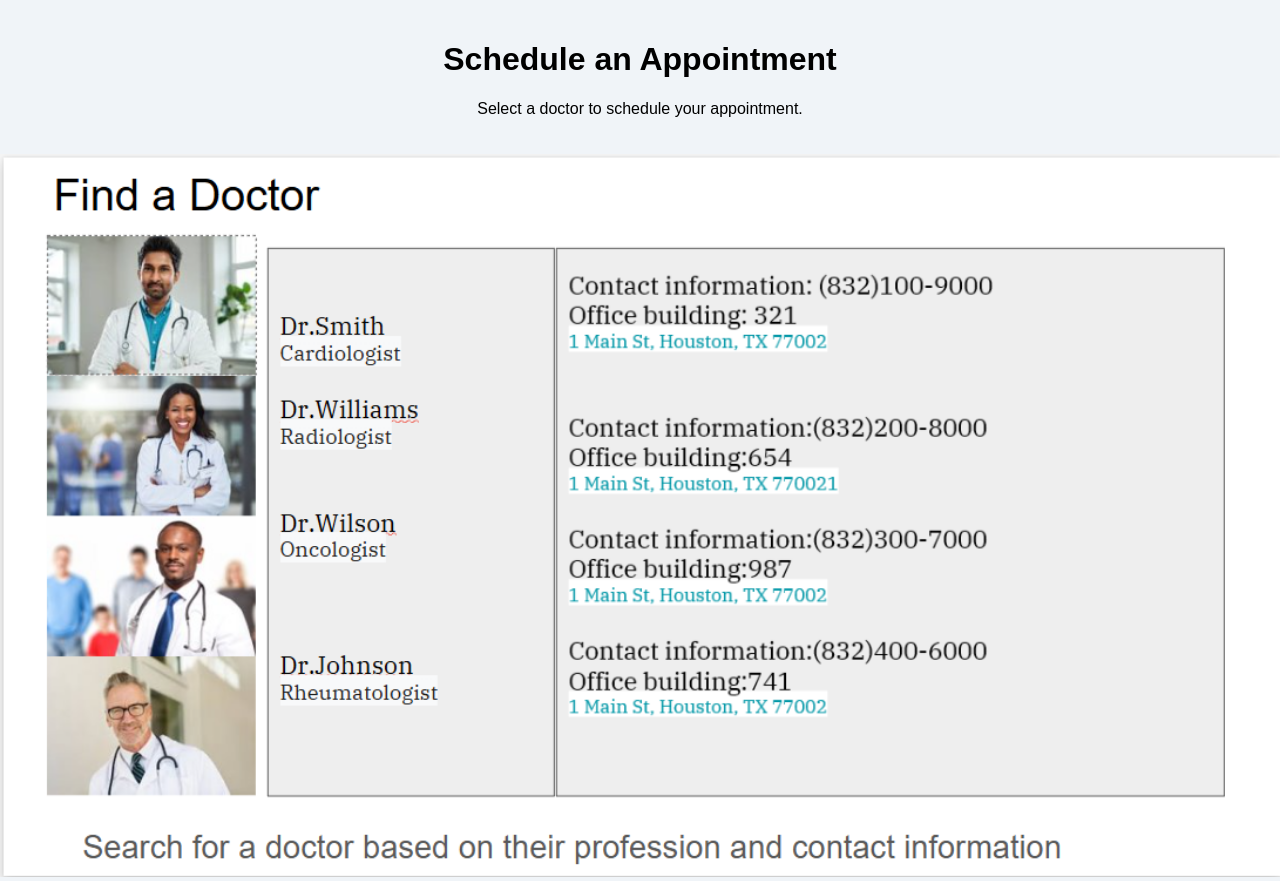
After one commit to Confetti-pop/Software-engineering-project, a Flask app: page /schedule_appointment in a window 1280 px wide. The commit adds this page. Run offline with Flask 3, Linux system fonts and the light colour scheme.

Commit message:
Schedule appointment

```diff
--- a/Medical_web/app.py
+++ b/Medical_web/app.py
@@ -315,6 +315,10 @@ def analytics_dashboard():
         medication_counts=medication_counts
     )
 
+@app.route('/schedule_appointment')
+def schedule_appointment():
+    return render_template('schedule_appointment.html')
+
 # Logout and clear session
 @app.route('/logout')
 def logout():
--- a/Medical_web/static/style.css
+++ b/Medical_web/static/style.css
@@ -140,3 +140,40 @@ body.blended-login {
     border-radius: 5px;
     cursor: pointer;
 }
+
+/*Schedule Page styling */
+.schedule-page {
+  font-family: Arial, sans-serif;
+  background-color: #f0f4f8;
+  height: 100vh;
+  margin: 0;
+  padding: 0;
+  overflow: hidden;
+  position: relative;
+}
+
+.page-header {
+  text-align: center;
+  padding: 20px;
+}
+
+.doctor-background img {
+  width: 100%;
+  height: 100%;
+  object-fit: cover;
+}
+.btn-schedule {
+  display: inline-block;
+  margin-top: 20px;
+  padding: 12px 24px;
+  background-color: #1e73e8;
+  color: white;
+  font-weight: bold;
+  text-decoration: none;
+  border-radius: 6px;
+  transition: background-color 0.3s;
+}
+
+.btn-schedule:hover {
+  background-color: #155bb5;
+}
--- a/Medical_web/templates/dashboard_patient.html
+++ b/Medical_web/templates/dashboard_patient.html
@@ -34,6 +34,8 @@
 <br>
 <a href="/patient/appointments" class="button-link">📅 View Appointment History</a>
 
+<a href="{{ url_for('schedule_appointment') }}" class="btn-schedule">Schedule Appointment</a>
+
     <br>
     <a href="/logout">Logout</a>
 </body>
--- /dev/null
+++ b/Medical_web/templates/schedule_appointment.html
@@ -0,0 +1,22 @@
+<!DOCTYPE html>
+<html lang="en">
+<head>
+  <meta charset="UTF-8">
+  <title>Schedule an Appointment</title>
+  <link rel="stylesheet" href="{{ url_for('static', filename='style.css') }}">
+</head>
+<body class="schedule-page">
+
+  <div class="page-header">
+      <h1>Schedule an Appointment</h1>
+      <p>Select a doctor to schedule your appointment.</p>
+  </div>
+
+  <div class="doctor-background">
+      <img src="{{ url_for('static', filename='image5.png') }}" alt="Doctor Directory Background">
+  </div>
+
+  <!-- (Later, you can add clickable doctors if you want) -->
+
+</body>
+</html>
```
